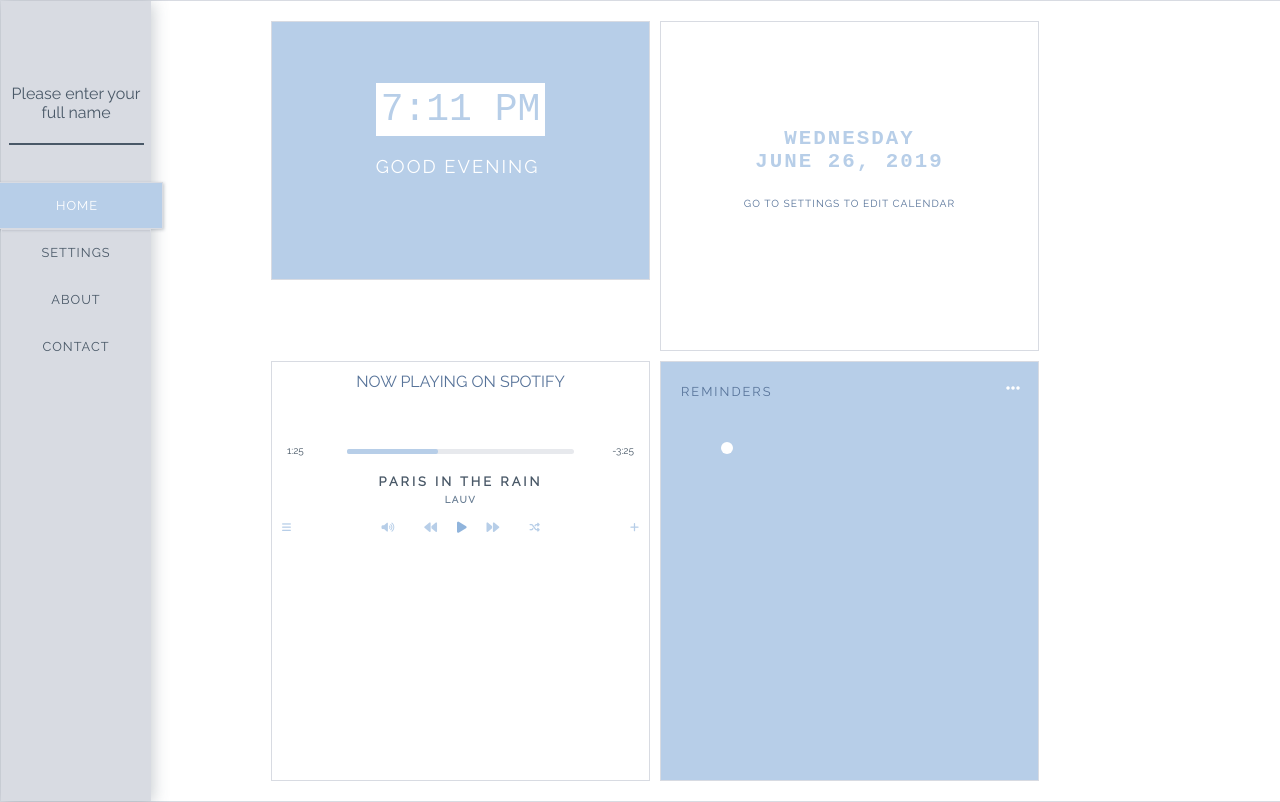
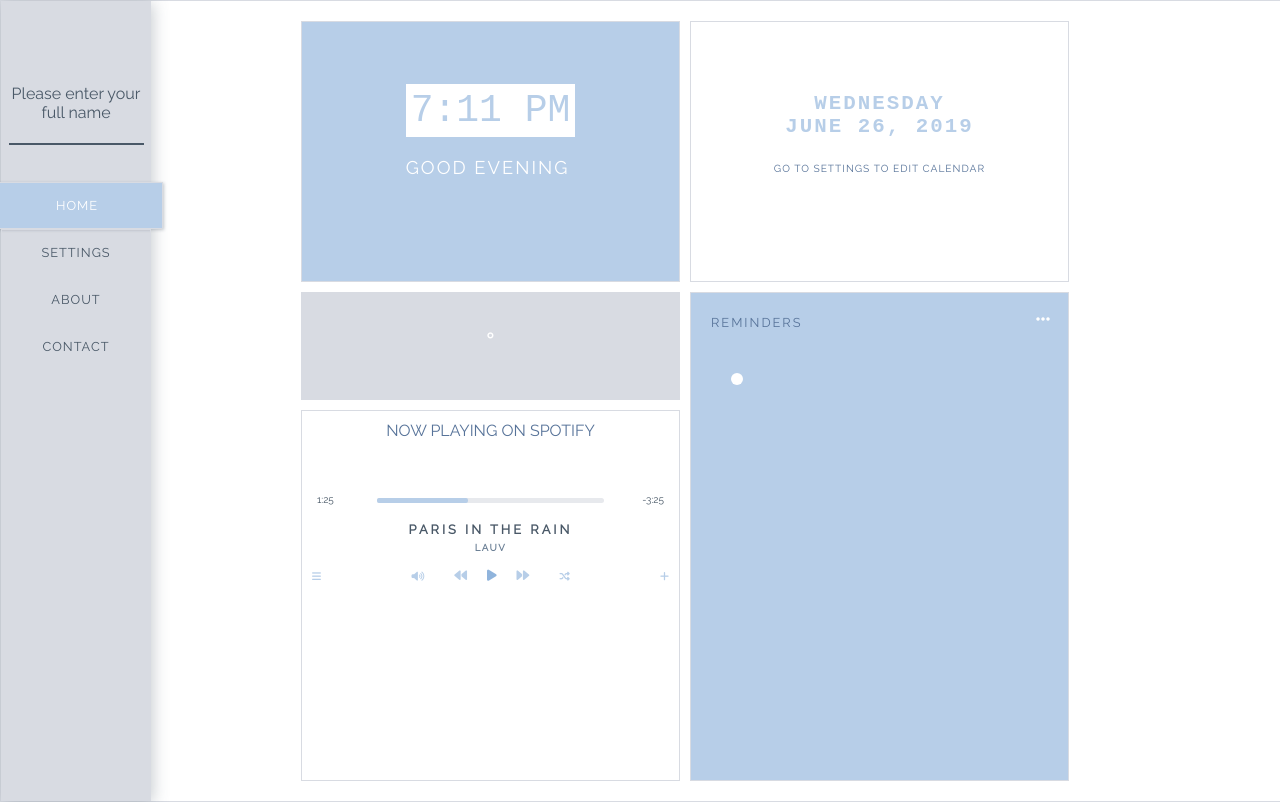
Before and after one commit to emilyannemoses/dashboard-react, a React (Create React App) app: page / in a window 1280 px wide. Built offline with nearby package versions, Linux system fonts and the light colour scheme; no server answers; a web font is replaced by a local one.

Commit message:
fixing css

```diff
--- a/src/Home/Home.js
+++ b/src/Home/Home.js
@@ -4,7 +4,7 @@ import Music from './Music/Music';
 import TodaysDate from './TodaysDate/TodaysDate'
 import Todo from './Todo/Todo';
 import Time from './Time/Time';
-// import Weather from './Weather/Weather';
+import Weather from './Weather/Weather';
 
 class Home extends Component {
     render() {
@@ -20,7 +20,7 @@ class Home extends Component {
                 </div>
 
                 <div className="block two">
-                    {/* <Weather /> */}
+                    <Weather />
                 </div>
 
                 <div className="block three">
--- a/src/Home/Todo/Todo.css
+++ b/src/Home/Todo/Todo.css
@@ -70,7 +70,6 @@ span {
     display: inline-block;
     background: #fff;
     border-radius: 50%;
-    margin-left: 20px;
     width: 12px;
     height: 12px;
     position: relative;
@@ -99,9 +98,8 @@ span {
 }
 .todo-label {
     font-size: 0.8em;
-    margin-left: 8px;
+    margin-left: 5px;
     text-transform: uppercase;
-    letter-spacing: 2px;
     position: relative;
     color: #495867;
     text-transform: none;
@@ -113,7 +111,6 @@ li:hover {
     display: none;
 }
 .inline {
-    /* height: 100%; */
     width: 49%;
     display: inline-block;
 }
--- a/src/index.css
+++ b/src/index.css
@@ -37,14 +37,14 @@ p a {
 }
 .main-grid {
   width: 60vw;
-  margin: 0px 0px 20px 270px;
+  margin: 0px 0px 20px 300px;
   padding-top: 20px;
   background: #fff;
   height: 95vh;
   display: grid;
   grid-gap: 10px;
   grid-template-columns: repeat(2, 1fr);
-  grid-template-areas: "one four" "one four" "two four" "three five" "three five" "three five" "three five" "three five";
+  grid-template-areas: "one four" "one four" "two five" "three five" "three five" "three five" "three five" "three five";
 }
 .icon {
   width: 55px;
```
